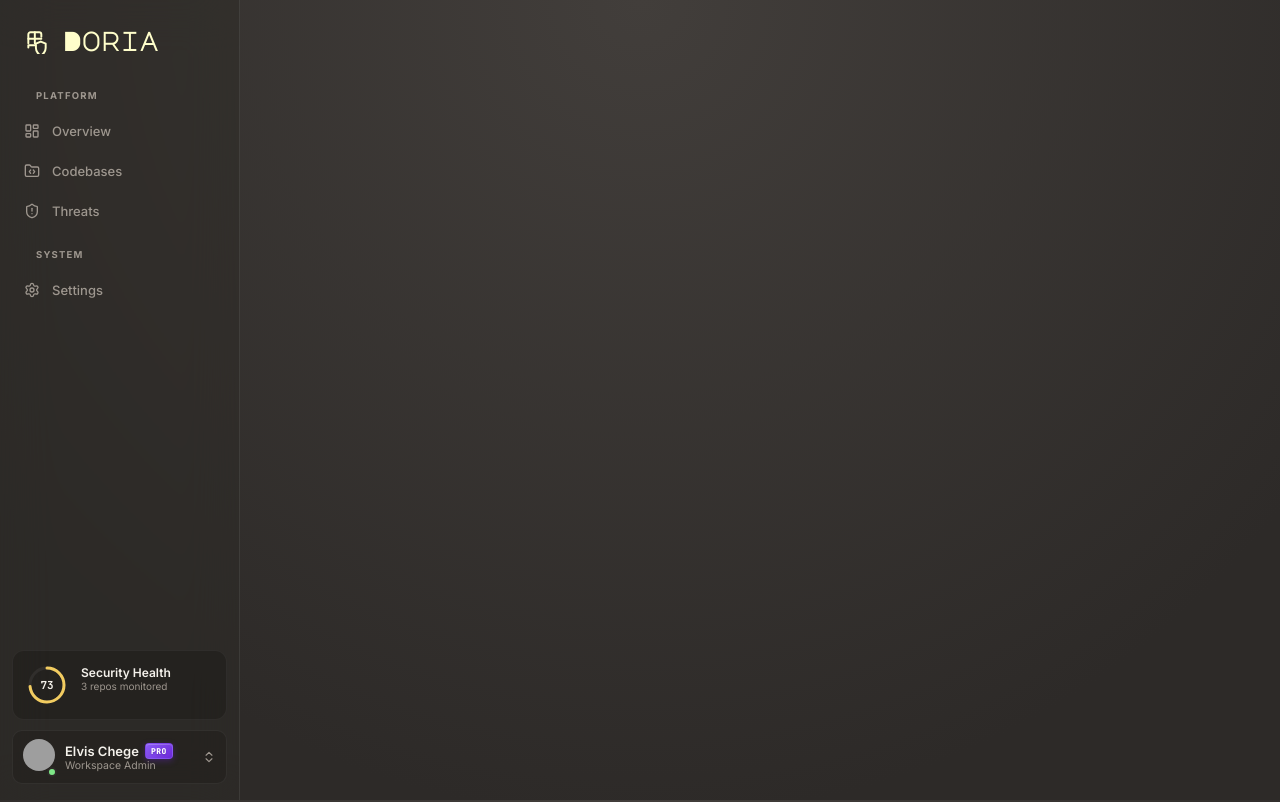
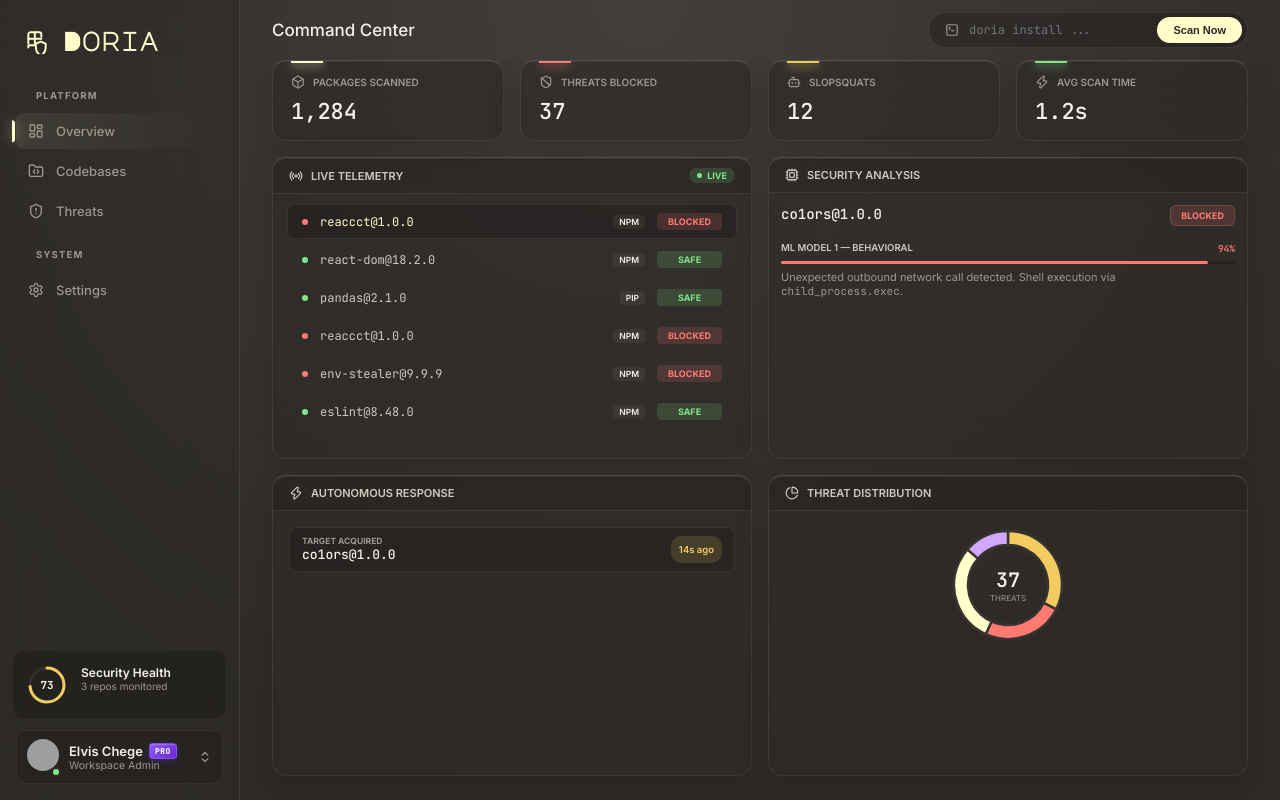
Before and after one commit to elviscgn/DoriaWeb, a React (Vite) app in the folder doria-dashboard/: page /dashboard in a window 1280 px wide. Shown: the top 802 px of the page. Built offline with nearby package versions, Linux system fonts and the light colour scheme; grey boxes are pictures that could not be loaded.

Commit message:
update css

```diff
--- a/doria-dashboard/src/App.tsx
+++ b/doria-dashboard/src/App.tsx
@@ -8,6 +8,7 @@ import Layout from "./components/Layout";
 import Dashboard from "./pages/Dashboard";
 import Codebases from "./pages/Codebases";
 import Threats from "./pages/Threats";
+
 
 function App() {
   return (
--- a/doria-dashboard/src/index.css
+++ b/doria-dashboard/src/index.css
@@ -40,6 +40,14 @@
 
 * { box-sizing: border-box; margin: 0; padding: 0; }
 
+/* FIX: Forces React's root wrapper to behave like a viewport flexbox */
+#root {
+  display: flex;
+  width: 100vw;
+  height: 100vh;
+  overflow: hidden;
+}
+
 body {
   font-family: 'Inter', 'Plus Jakarta Sans', sans-serif;
   background: radial-gradient(circle at 50% 0%, var(--bg-base-top), var(--bg-base-bottom) 80%);
@@ -76,6 +84,102 @@ body {
   border: 1px solid rgba(139, 92, 246, 0.4); text-shadow: 0 1px 2px rgba(0,0,0,0.2);
 }
 
+/* Outlined Profile Card & Flyout Menu styles */
+.profile-card-wrapper {
+  position: relative;
+  margin-top: 4px;
+}
+
+.profile-card {
+  display: flex;
+  align-items: center;
+  padding: 8px 10px;
+  margin: 0 4px;
+  cursor: pointer;
+  border-radius: 10px;
+  background: rgba(0, 0, 0, 0.15);
+  border: 1px solid rgba(255, 255, 255, 0.06);
+  transition: all 0.25s cubic-bezier(0.4, 0, 0.2, 1);
+}
+
+.profile-card:hover, .profile-card.active {
+  background: rgba(255, 255, 255, 0.05);
+  border-color: rgba(255, 255, 255, 0.12);
+  box-shadow: 0 4px 12px rgba(0,0,0,0.1);
+}
+
+.profile-flyout {
+  position: absolute;
+  bottom: calc(100% + 8px);
+  left: 4px;
+  right: 4px;
+  width: auto;
+  background: linear-gradient(180deg, #302D2A 0%, #262422 100%);
+  border: 1px solid rgba(255, 255, 255, 0.1);
+  border-top: 1px solid rgba(255, 255, 255, 0.15);
+  border-radius: 12px;
+  box-shadow: 0 24px 48px rgba(0,0,0,0.5), 0 8px 16px rgba(0,0,0,0.3), inset 0 1px 0 rgba(255,255,255,0.05);
+  padding: 6px;
+  display: flex;
+  flex-direction: column;
+
+  opacity: 0;
+  visibility: hidden;
+  transform: translateY(8px) scale(0.96);
+  transform-origin: bottom center;
+  transition: all 0.2s cubic-bezier(0.16, 1, 0.3, 1);
+  z-index: 100;
+}
+
+.profile-flyout.open {
+  opacity: 1;
+  visibility: visible;
+  transform: translateY(0) scale(1);
+}
+
+/* Nav styles */
+.nav-item {
+  height: 36px;
+  padding: 0 12px;
+  margin: 0 4px;
+  display: flex;
+  align-items: center;
+  gap: 12px;
+  border-radius: var(--radius-md);
+  font-size: 13px;
+  font-weight: 500;
+  color: var(--text-muted);
+  cursor: pointer;
+  text-decoration: none;
+  transition: all 0.25s cubic-bezier(0.4, 0, 0.2, 1);
+  position: relative;
+}
+
+.nav-item:hover {
+  color: var(--text-primary);
+  background: rgba(255,255,255,0.04);
+  transform: translateX(4px);
+}
+
+.nav-item.active {
+  background: linear-gradient(90deg, rgba(255,254,203,0.08) 0%, transparent 100%);
+  color: var(--doria-yellow);
+  font-weight: 600;
+}
+
+.nav-item.active::before {
+  content: '';
+  position: absolute;
+  left: -4px;
+  top: 50%;
+  transform: translateY(-50%);
+  height: 60%;
+  width: 3px;
+  background: var(--doria-yellow);
+  border-radius: 0 4px 4px 0;
+  box-shadow: 0 0 12px rgba(255, 254, 203, 0.5);
+}
+
 /* Animations */
 @keyframes slideIn { from { opacity: 0; transform: translateX(-10px); } to { opacity: 1; transform: translateX(0); } }
 @keyframes pulse-ring { 0% { transform: scale(1); opacity: 1; } 100% { transform: scale(1.8); opacity: 0; } }
```
